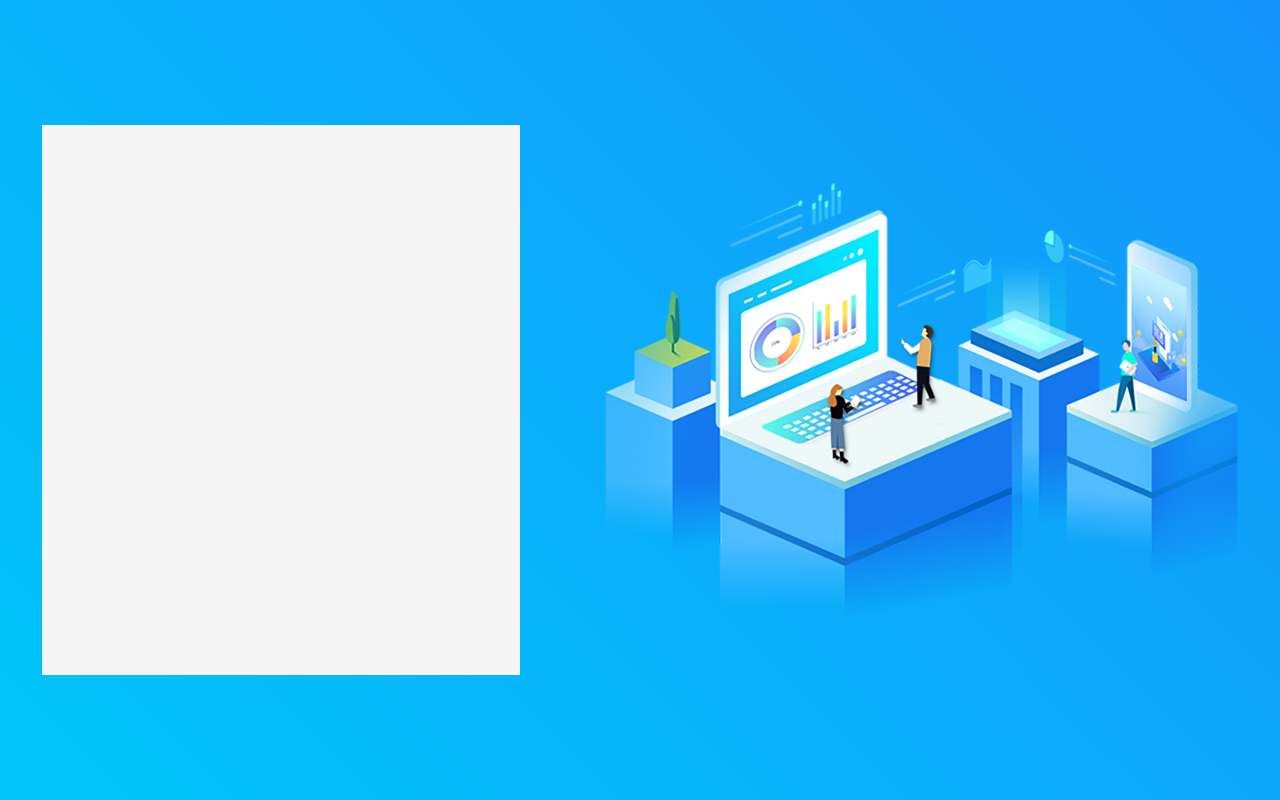
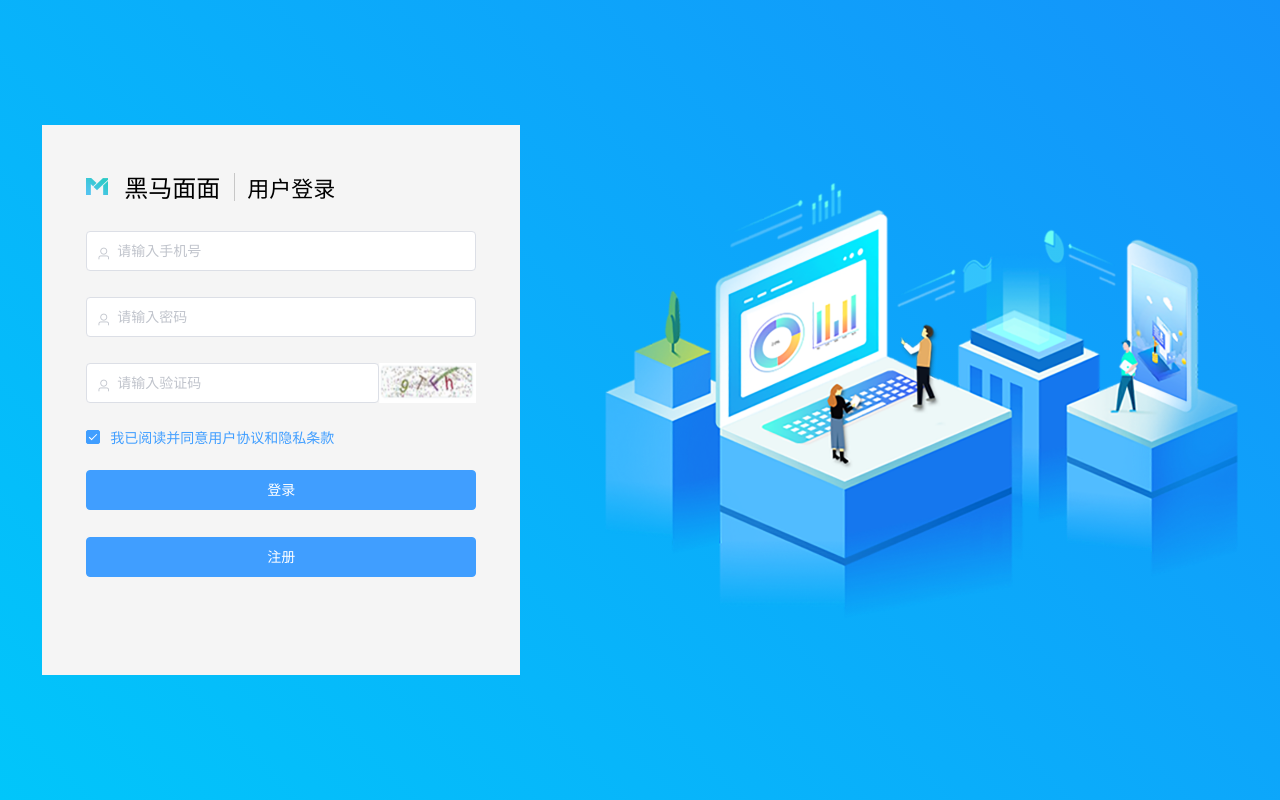
Before and after one commit to yoyoyo-wzw/heimamm, a Vue app: page /#/login in a window 1280 px wide. Built offline with nearby package versions, Linux system fonts and the light colour scheme.

Commit message:
项目整合--登录页面完成

```diff
--- a/src/router/router.js
+++ b/src/router/router.js
@@ -3,7 +3,7 @@ import Vue from 'vue'
 import VueRouter from 'vue-router'
 
 // 登录组件
-import login from '../views/login.vue'
+import login from '../views/login/login.vue'
 
 // 注册
 Vue.use(VueRouter);
--- a/src/views/login.vue
+++ /dev/null
@@ -1,34 +0,0 @@
-<template>
-  <div class="login-box">
-    <div class="from-box"></div>
-    <img class="login-pic" src="../assets/login_banner_ele.png" alt />
-  </div>
-</template>
-
-<script>
-export default {};
-</script>
-
-<style lang='less'>
-.login-box {
-  height: 100%;
-  display: flex;
-  /* 垂直居中 */
-  align-items: center;
-  /* 左右均分 */
-  justify-content: space-around;
-  background: linear-gradient(
-    225deg,
-    rgba(20, 147, 250, 1),
-    rgba(1, 198, 250, 1)
-  );
-
-  .from-box {
-    width: 478px;
-    height: 550px;
-    background-color: #f5f5f5;
-  }
-  .login-pic {
-  }
-}
-</style>
--- /dev/null
+++ b/src/views/login/login.vue
@@ -0,0 +1,164 @@
+<template>
+  <div class="login-box">
+    <div class="from-box">
+      <!-- 表单标题 -->
+      <div class="from-title">
+        <img class="title-log" src="../../assets/title-log.png" alt />
+        <span class="title">黑马面面</span>
+        <i></i>
+        <span class="sub_title">用户登录</span>
+      </div>
+      <!-- 表单内容 -->
+      <el-form ref="form" :model="from" class="from-con">
+        <!-- 手机号 -->
+        <el-form-item>
+          <el-input
+            class="input"
+            v-model="from.name"
+            placeholder="请输入手机号"
+            prefix-icon="el-icon-user"
+          ></el-input>
+        </el-form-item>
+        <!-- 密码 -->
+        <el-form-item>
+          <el-input
+            class="input"
+            show-password
+            v-model="from.name"
+            placeholder="请输入密码"
+            prefix-icon="el-icon-user"
+          ></el-input>
+        </el-form-item>
+        <!-- 验证码 -->
+        <el-row>
+          <el-col :span="18">
+            <el-form-item>
+              <el-input
+                class="input"
+                v-model="from.name"
+                placeholder="请输入验证码"
+                prefix-icon="el-icon-user"
+              ></el-input>
+            </el-form-item>
+          </el-col>
+          <el-col :span="6">
+            <img class="captcha" src="../../assets/captcha.png" alt />
+          </el-col>
+        </el-row>
+        <!-- 协议条款 -->
+        <el-form-item>
+          <el-checkbox v-model="from.checked" class="el-checkbox">
+            我已阅读并同意
+            <el-link type="primary">用户协议</el-link>和
+            <el-link type="primary">隐私条款</el-link>
+          </el-checkbox>
+        </el-form-item>
+
+        <!-- 按钮 -->
+        <el-form-item>
+          <el-button type="primary">登录</el-button>
+          <el-button type="primary" class='register'>注册</el-button>
+        </el-form-item>
+      </el-form>
+    </div>
+    <img class="login-pic" src="../../assets/login_banner_ele.png" alt />
+  </div>
+</template>
+
+<script>
+export default {
+  data() {
+    return {
+      from: {
+        name: "",
+        checked: true
+      }
+    };
+  }
+};
+</script>
+
+<style lang='less'>
+.login-box {
+  height: 100%;
+  display: flex;
+  /* 垂直居中 */
+  align-items: center;
+  /* 左右均分 */
+  justify-content: space-around;
+  background: linear-gradient(
+    225deg,
+    rgba(20, 147, 250, 1),
+    rgba(1, 198, 250, 1)
+  );
+
+  .from-box {
+    width: 478px;
+    height: 550px;
+    background-color: #f5f5f5;
+    padding: 44px;
+    box-sizing: border-box;
+
+    // 表单标题
+    .from-title {
+      display: flex;
+      align-items: center;
+      font-weight: 400;
+      margin-bottom: 27px;
+
+      .title-log {
+        width: 22px;
+        height: 17px;
+        margin-right: 16px;
+      }
+      .title {
+        font-size: 24px;
+        margin-right: 14px;
+      }
+      i {
+        width: 1px;
+        height: 28px;
+        margin-right: 12px;
+        background-color: #c7c7c7;
+      }
+      .sub_title {
+        font-size: 22px;
+      }
+    }
+
+    // 表单内容
+    .from-con {
+      .input {
+        height: 44px;
+      }
+      // 验证码
+      .captcha {
+        width: 100%;
+        height: 40px;
+      }
+      // 协议条款
+      .el-checkbox {
+        display: flex;
+        align-items: center;
+
+        .el-checkbox__label {
+          display: flex;
+          align-items: center;
+        }
+      }
+      // 注册按钮
+      .el-button {
+        // display: flex;
+        width: 100%;
+
+        &:nth-child(2) {
+          margin-top: 26px;
+          margin-left: 0;
+
+        }
+      }
+
+    }
+  }
+}
+</style>
```
Also changed, not shown: src/assets/captcha.png (added), src/assets/title-log.png (added).
